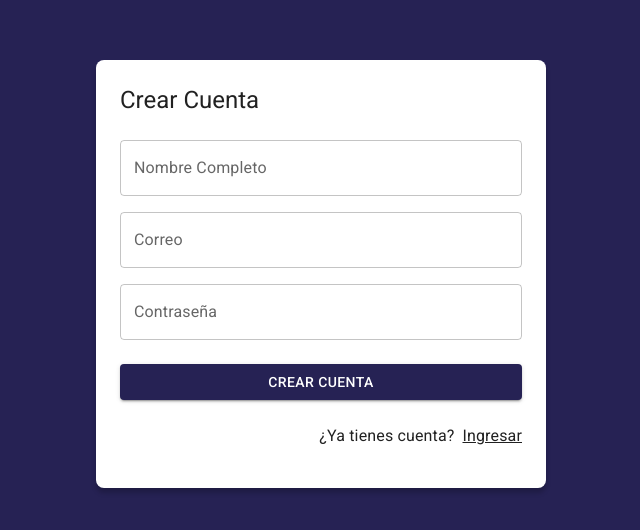
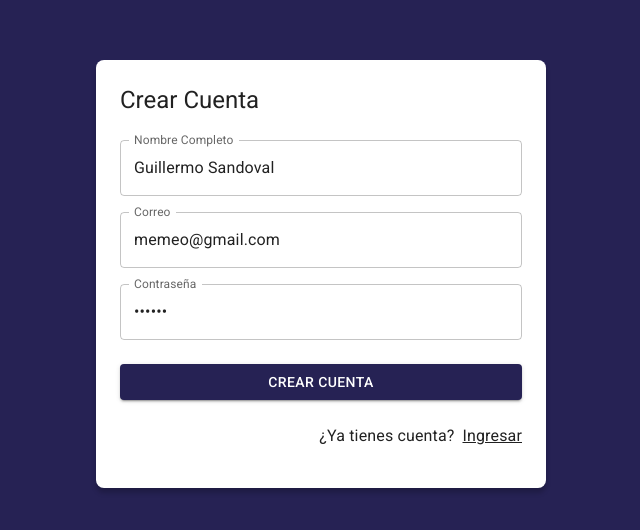
Before and after one commit to MemoSan27/journal-app, a React (Vite) app: page /auth/register in a window 1280 px wide. Shown: the part 126-656 px from the top of the page, without its empty margins (319-959 px from the left). Built offline with nearby package versions, Linux system fonts and the light colour scheme.

Commit message:
RegisterPage.jsx Validado

```diff
--- a/src/auth/pages/RegisterPage.jsx
+++ b/src/auth/pages/RegisterPage.jsx
@@ -1,14 +1,40 @@
 import { Link as RouterLink } from 'react-router-dom';
-import { Google } from "@mui/icons-material"
 import { Button, Grid, Link, TextField, Typography } from "@mui/material"
 import { AuthLayout } from '../layout/AuthLayout';
+import { useForm } from '../../hooks';
+
+const formData = {
+  email: 'memeo@gmail.com',
+  password: '123456',
+  displayName: 'Guillermo Sandoval',
+
+}
+
+const formValidations = {
+  email: [ (value) => value.includes('@'), 'El correo debe de tener una @'],
+  password: [ (value) => value.length >= 6, 'El password debe de tener mas de 6 letras.'],
+  displayName: [ (value) => value.length >= 1, 'El nombre es obligatorio.' ],
+}
+
+export const RegisterPage = () => {
+
+  const {
+        formState, displayName, email, password, onInputChange,
+        isFormValid, displayNameValid, emailValid, passwordValid,
+    } = useForm(formData, formValidations);
 
 
-export const RegisterPage = () => {
+  const onSubmit = (event) => {
+    event.preventDefault();
+    console.log(formState);
+  }
+
   return (
 
     <AuthLayout title="Crear Cuenta">
-      <form>
+
+
+      <form onSubmit={ onSubmit }>
 
             <Grid container>
 
@@ -18,6 +44,11 @@ export const RegisterPage = () => {
                 type="text"
                 placeholder="Ejem: Guillermo Sandoval"
                 fullWidth
+                name="displayName"
+                value={ displayName }
+                onChange={ onInputChange }
+                error={ !!displayNameValid }
+                helperText={ displayNameValid }
                 />
               </Grid>
 
@@ -27,6 +58,11 @@ export const RegisterPage = () => {
                 type="email"
                 placeholder="correo@google.com"
                 fullWidth
+                name="email"
+                value={ email }
+                onChange={ onInputChange }
+                error={ !!emailValid }
+                helperText={ emailValid }
                 />
               </Grid>
 
@@ -36,12 +72,21 @@ export const RegisterPage = () => {
                 type="password"
                 placeholder="Contraseña"
                 fullWidth
+                name="password"
+                value={ password }
+                onChange={ onInputChange }
+                error={ !!passwordValid }
+                helperText={ passwordValid }
                 />
               </Grid>
 
               <Grid container spacing={ 2 } sx={{ mb: 2, mt: 1}} >
                 <Grid item xs={ 12 } >
-                  <Button variant="contained" fullWidth>
+                  <Button
+                    type="submit"
+                    variant="contained"
+                    fullWidth
+                    >
                     Crear Cuenta
                   </Button>
                 </Grid>
--- a/src/hooks/useForm.js
+++ b/src/hooks/useForm.js
@@ -1,8 +1,23 @@
-import { useState } from 'react';
+import { useEffect, useMemo, useState } from 'react';
 
-export const useForm = ( initialForm = {} ) => {
+export const useForm = ( initialForm = {}, formValidations = {} ) => {
 
     const [ formState, setFormState ] = useState( initialForm );
+    const [ formValidation, setFormValidation] = useState({});
+
+    useEffect(() => {
+      createValidators();
+    }, [formState])
+
+    const isFormValid = useMemo(() => {
+
+        for (const formValue of Object.keys( formValidation )) {
+            if( formValidation[formValue] !== null ) return false;
+
+        }
+
+        return true;
+    }, [formValidation])
 
     const onInputChange = ({ target }) => {
         const { name, value } = target;
@@ -16,10 +31,28 @@ export const useForm = ( initialForm = {} ) => {
         setFormState( initialForm );
     }
 
+    const createValidators = () => {
+
+        const formCheckedValues = {};
+
+        for (const formField of Object.keys( formValidations )) {
+            const [ fn, errorMessage ] = formValidations[formField];
+
+            formCheckedValues[`${ formField }Valid`] = fn( formState[formField] ) ? null : errorMessage;
+        }
+
+        setFormValidation( formCheckedValues );
+        console.log(formCheckedValues)
+
+    }
+
     return {
         ...formState,
         formState,
         onInputChange,
         onResetForm,
+
+        ...formValidation,
+        isFormValid,
     }
 }
```
